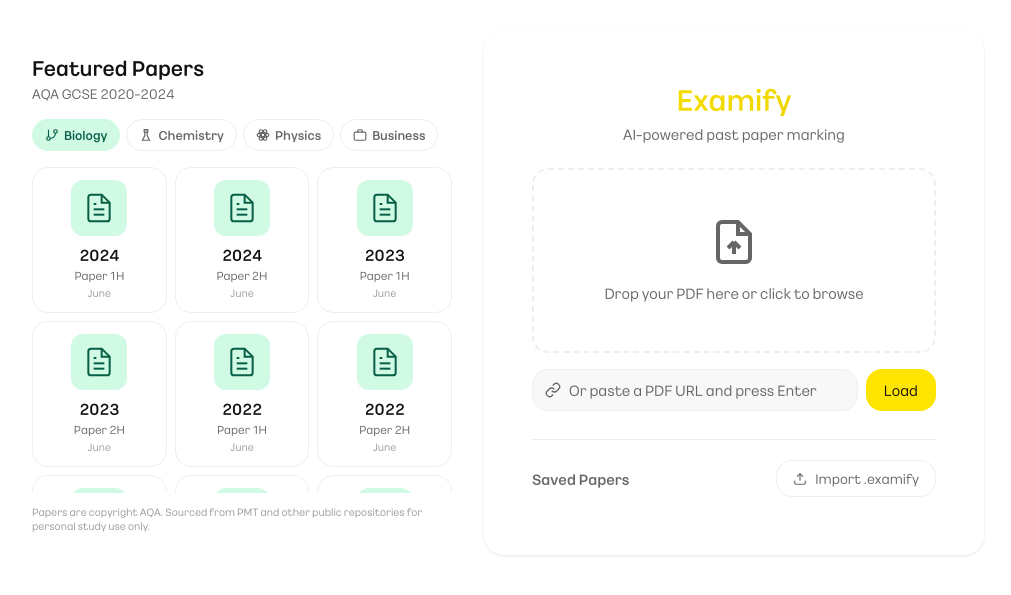
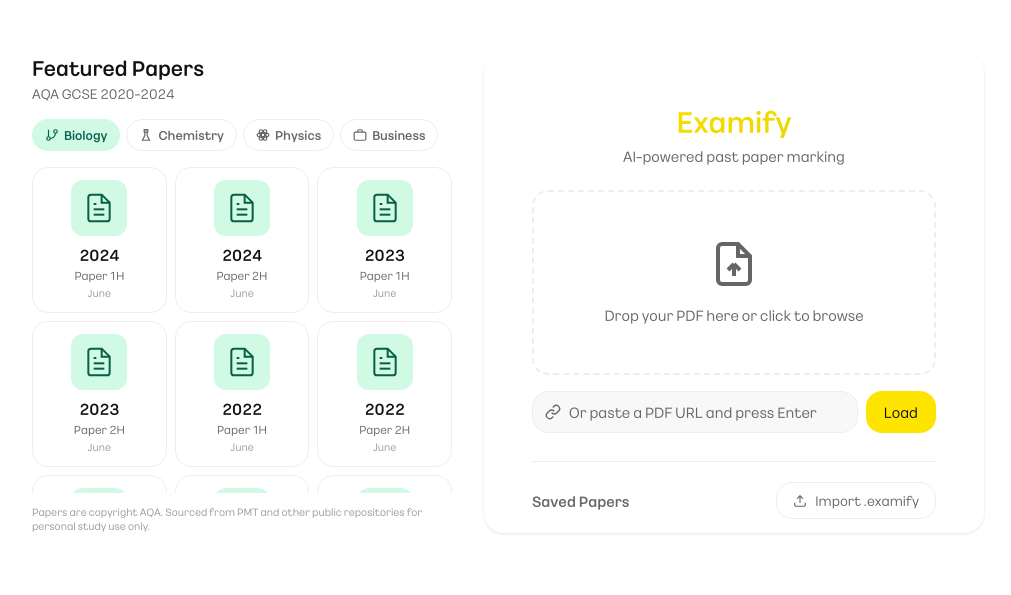
Before and after one commit to duckida/examify, a React (Vite) app in the folder client/: page / in a window 1280 px wide. Shown: the part 107-702 px from the top of the page, without its empty margins (132-1143 px from the left). Built offline with nearby package versions, Linux system fonts and the light colour scheme.

Commit message:
fix: fixed upload card height with scrollable saved papers list

```diff
--- a/client/src/App.css
+++ b/client/src/App.css
@@ -14,10 +14,9 @@
   display: flex;
   align-items: center;
   justify-content: center;
-  min-height: 100%;
+  height: 100%;
   padding: 24px;
   gap: 32px;
-  overflow-y: auto;
 }
 
 /* Featured Papers */
@@ -28,7 +27,6 @@
   height: 480px;
   display: flex;
   flex-direction: column;
-  margin: auto 0;
 }
 
 .featured-papers h2 {
@@ -153,7 +151,13 @@
   text-align: center;
   max-width: 500px;
   width: 100%;
-  margin: auto 0;
+  height: 480px;
+  display: flex;
+  flex-direction: column;
+}
+
+.upload-card form {
+  flex-shrink: 0;
 }
 
 .upload-card h1 {
@@ -164,12 +168,14 @@
   -webkit-background-clip: text;
   -webkit-text-fill-color: transparent;
   background-clip: text;
+  flex-shrink: 0;
 }
 
 .subtitle {
   color: var(--color-text-secondary);
   margin-bottom: 24px;
   font-size: 14px;
+  flex-shrink: 0;
 }
 
 .drop-zone {
@@ -179,6 +185,7 @@
   cursor: pointer;
   transition: all 0.2s;
   color: var(--color-text-secondary);
+  flex-shrink: 0;
 }
 
 .drop-zone:hover,
@@ -207,6 +214,7 @@
   color: var(--color-error);
   margin-top: 12px;
   font-size: 13px;
+  flex-shrink: 0;
 }
 
 /* Saved Papers */
@@ -215,6 +223,10 @@
   border-top: 1px solid var(--color-border);
   padding-top: 20px;
   text-align: left;
+  flex: 1;
+  min-height: 0;
+  display: flex;
+  flex-direction: column;
 }
 
 .saved-papers h2 {
@@ -229,6 +241,7 @@
   align-items: center;
   justify-content: space-between;
   margin-bottom: 10px;
+  flex-shrink: 0;
 }
 
 .saved-papers-header h2 {
@@ -242,7 +255,8 @@
   display: flex;
   flex-direction: column;
   gap: 4px;
-  max-height: 300px;
+  flex: 1;
+  min-height: 0;
   overflow-y: auto;
 }
 
@@ -356,6 +370,7 @@
   gap: 8px;
   margin-top: 16px;
   align-items: stretch;
+  flex-shrink: 0;
 }
 
 .url-input-wrapper {
```
